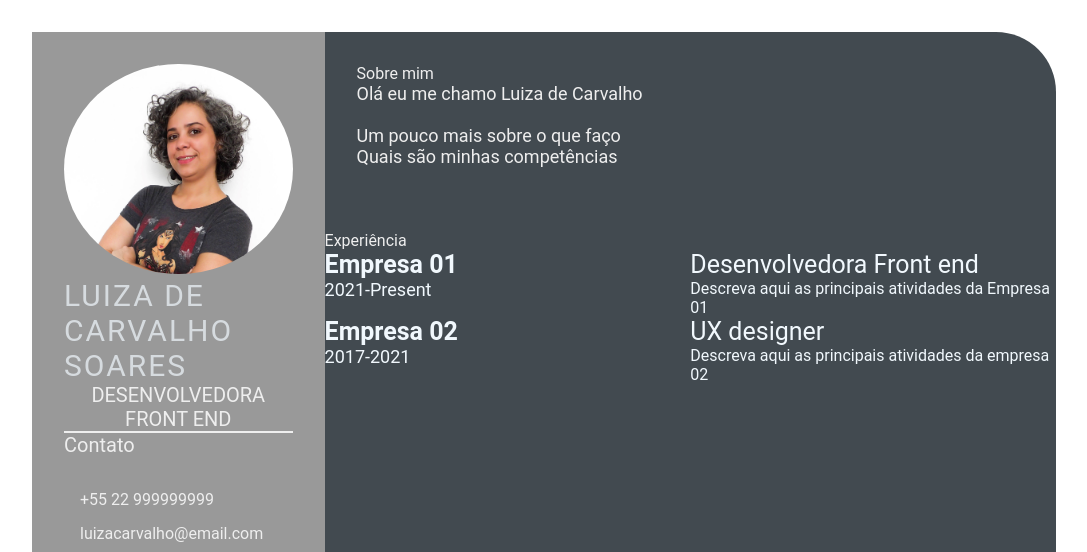
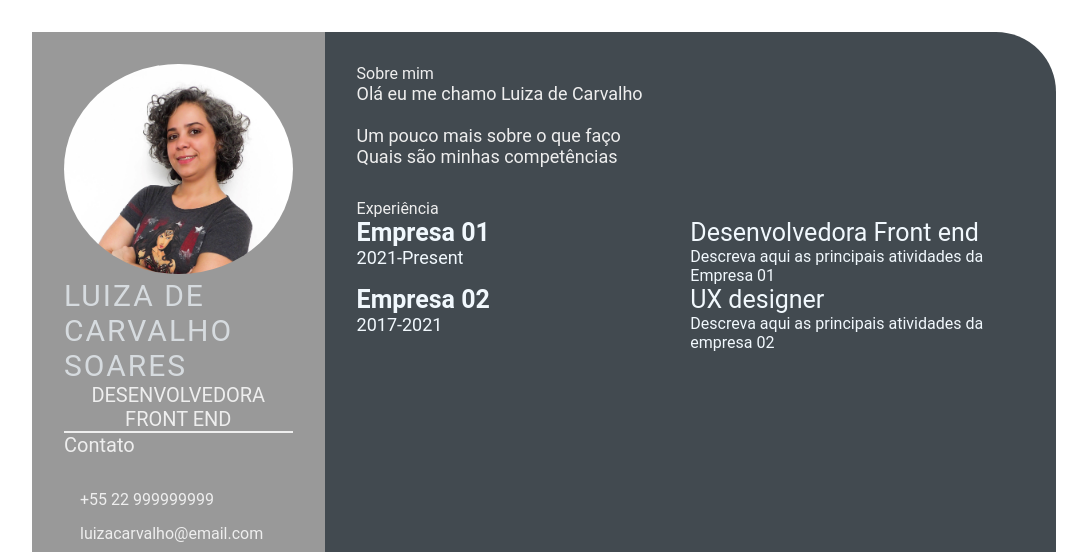
Before and after one commit to LuizadeC/LuizadeC.github.io, a plain HTML site: page index.html in a window 1280 px wide. Shown: the top 552 px of the page, without its empty margins (96-1183 px from the left). Drawn offline with Linux system fonts and the light colour scheme.

Commit message:
correção html

```diff
--- a/index.html
+++ b/index.html
@@ -46,8 +46,8 @@
                         <br> Quais são minhas competências
                     </p>
                 </section>
-            </div>
-        <section class="esperience gap">
+
+        <section class="experience gap">
             <div class="right-title">Experiência</div>
             <div class="experience-contents">
                 <div class="exp-left">
@@ -69,6 +69,7 @@
             </div>
 
         </section>
+            </div>
         </section>
     </main>
 </body>
```
